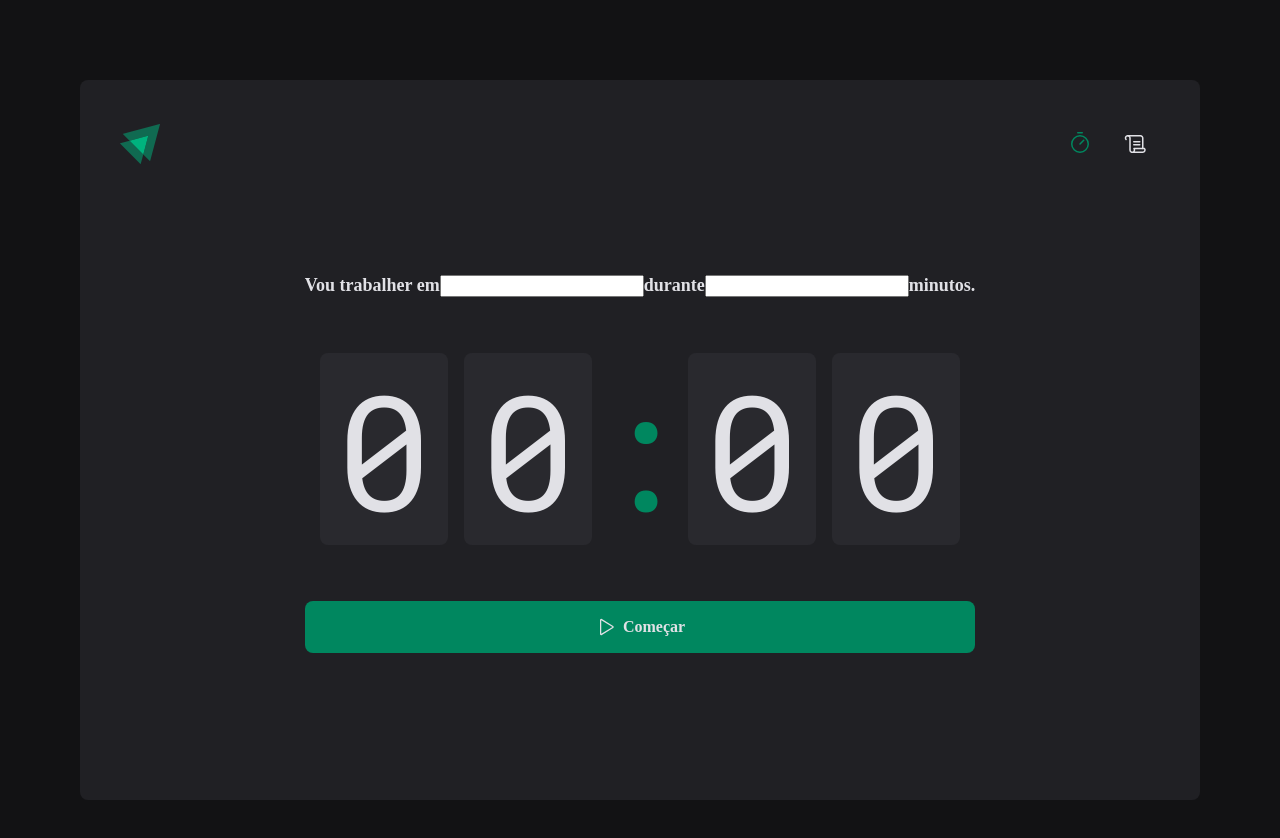
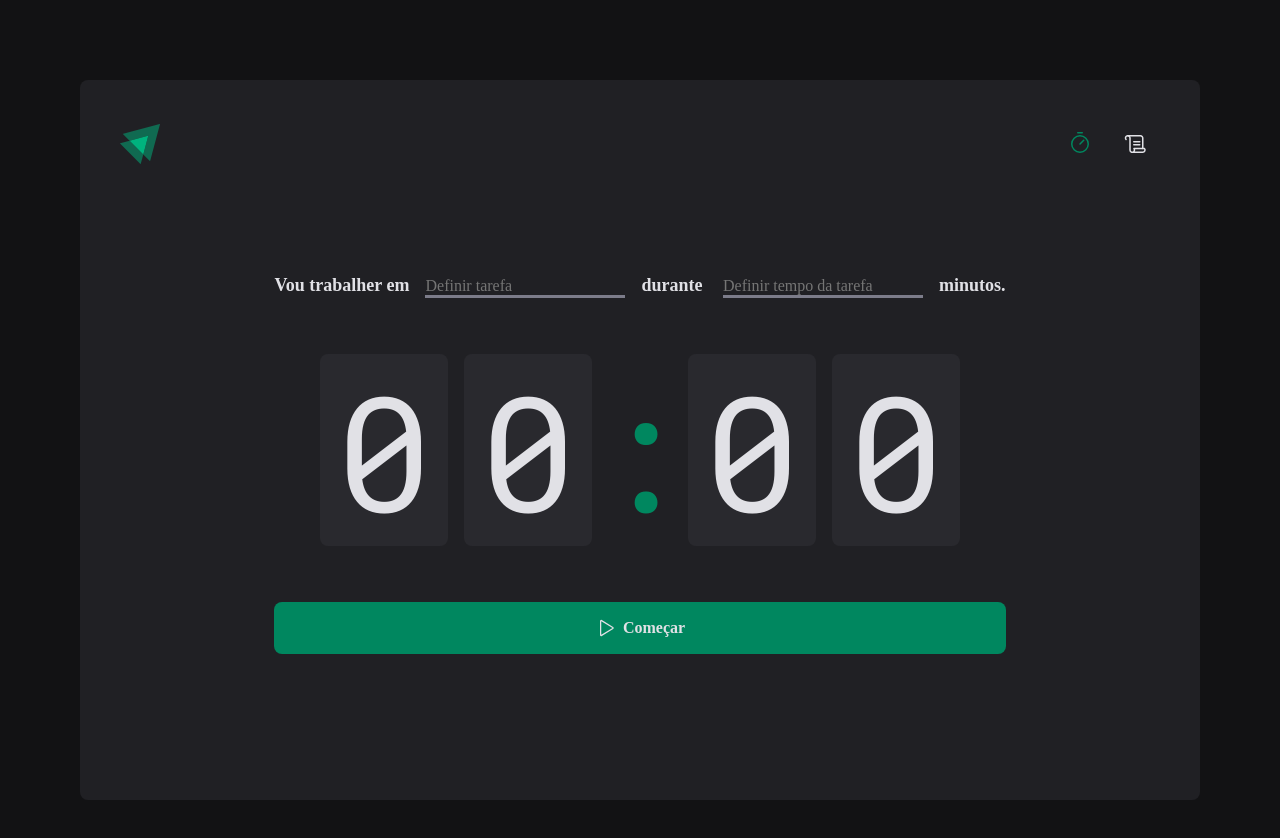
Before and after one commit to ReinaldoARamos/Ignite_Timer, a React (Vite) app: page / in a window 1280 px wide. Shown: the top 838 px of the page. Built offline with nearby package versions, Linux system fonts and the light colour scheme.

Commit message:
Terminando a base dos inputs

```diff
--- a/src/pages/Home/index.tsx
+++ b/src/pages/Home/index.tsx
@@ -3,8 +3,10 @@ import {
   CountdownContainer,
   FormContainer,
   HomeContainer,
+  MinutesAmount,
   Separator,
   StartCountDownButton,
+  TaskInput,
 } from '../Home/styles'
 
 export function Home() {
@@ -14,10 +16,14 @@ export function Home() {
         <FormContainer>
           <div>
             <label htmlFor="task">Vou trabalher em</label>
-            <input id="task" />
+            <TaskInput id="task" placeholder="Definir tarefa  " />
 
-            <label htmlFor="minutesAmount">durante</label>
-            <input type="Number" id="minutesAmount" />
+            <label htmlFor="minutesAmount">durante </label>
+            <MinutesAmount
+              type="Number"
+              id="minutesAmount"
+              placeholder="Definir tempo da tarefa"
+            />
 
             <span>minutos.</span>
           </div>
--- a/src/pages/Home/styles.ts
+++ b/src/pages/Home/styles.ts
@@ -84,7 +84,14 @@ export const StartCountDownButton = styled.button`
 `
 const BaseInput = styled.input`
   background-color: transparent;
+  border: none;
+  border-bottom: 3px solid;
+  border-color: ${(props) => props.theme['gray-500']};
+  outline: none;
+  color: ${(props) => props.theme['gray-100']};
+  margin-left: 1rem;
+  margin-right: 1rem;
 `
 export const TaskInput = styled(BaseInput)``
 
-export const MinutesAmount = styled.input``
+export const MinutesAmount = styled(BaseInput)``
```
